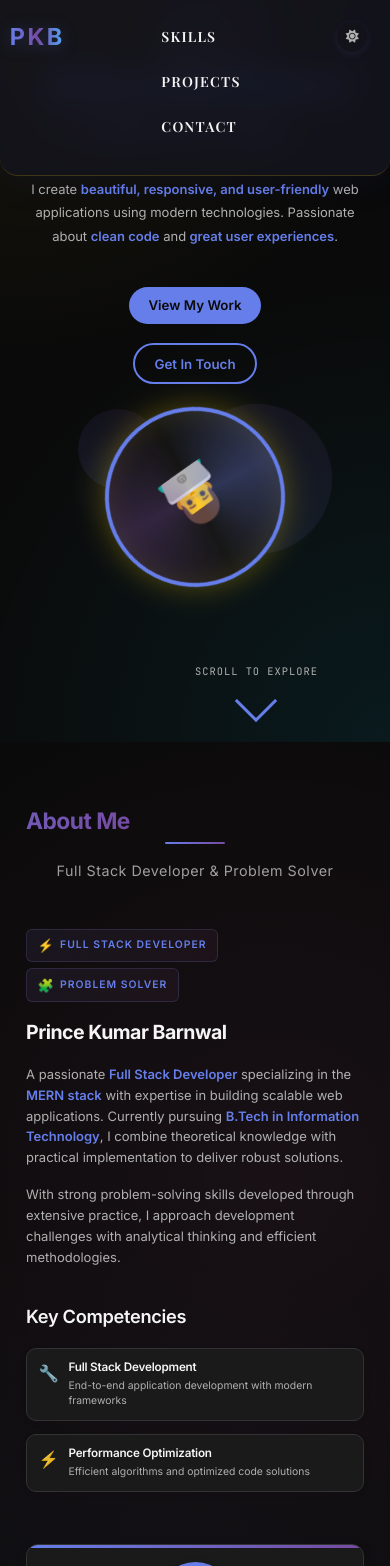
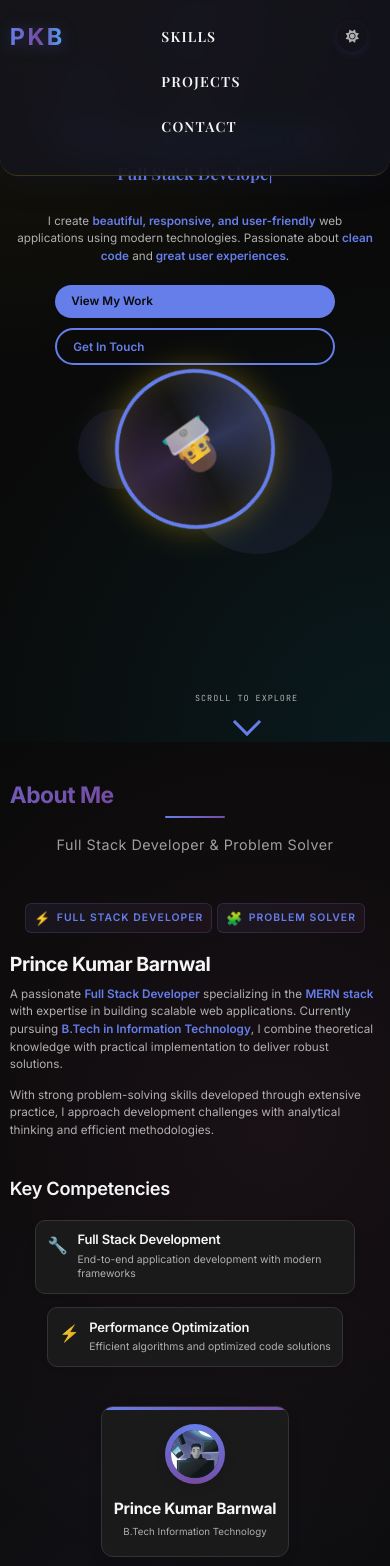
Before and after one commit to princekbarnwal/My_portfolio, a React (Create React App) app in the folder client/: page / in a window 390 px wide. Shown: the part 102-1668 px from the top of the page. Built offline with nearby package versions, Linux system fonts and the light colour scheme.

Commit message:
mobile layout added

```diff
--- a/client/src/components/About.css
+++ b/client/src/components/About.css
@@ -509,19 +509,38 @@
 
 @media (max-width: 768px) {
   .about {
-    padding: 5rem 0;
+    padding: 4rem 0;
+  }
+
+  .about-container {
+    padding: 0 1rem;
   }
 
   .section-title {
     font-size: 2.2rem;
+    margin-bottom: 1.5rem;
+  }
+
+  .about-content {
+    gap: 2rem;
   }
 
   .intro-title {
     font-size: 1.8rem;
+    line-height: 1.3;
+    margin-bottom: 1rem;
+  }
+
+  .intro-description {
+    font-size: 0.95rem;
+    line-height: 1.6;
+    margin-bottom: 1.5rem;
   }
 
   .intro-badges {
     gap: 0.5rem;
+    flex-wrap: wrap;
+    justify-content: center;
   }
 
   .intro-badge {
@@ -531,44 +550,157 @@
 
   .about-stats {
     grid-template-columns: 1fr;
+    gap: 1rem;
+  }
+
+  .stat-card {
+    padding: 1.25rem;
+    text-align: center;
+  }
+
+  .stat-number {
+    font-size: 1.8rem;
+  }
+
+  .stat-label {
+    font-size: 0.75rem;
   }
 
   .profile-card {
     padding: 1.5rem 1rem;
+    margin: 0 auto;
+    max-width: 350px;
   }
 
   .avatar-image {
-    width: 75px;
-    height: 75px;
+    width: 70px;
+    height: 70px;
+  }
+
+  .profile-info h4 {
+    font-size: 1.3rem;
+  }
+
+  .profile-title {
+    font-size: 0.9rem;
+  }
+
+  .profile-subtitle {
+    font-size: 0.8rem;
   }
 
   .expertise-item {
     padding: 1rem;
+    margin: 0 auto;
+    max-width: 400px;
+  }
+
+  .expertise-content h5 {
+    font-size: 1.1rem;
+  }
+
+  .expertise-content p {
+    font-size: 0.85rem;
+    line-height: 1.5;
   }
 
   .links-grid {
     flex-direction: column;
+    gap: 0.5rem;
+  }
+
+  .platform-link {
+    justify-content: center;
+    padding: 0.5rem 1rem;
   }
 }
 
 @media (max-width: 480px) {
+  .about {
+    padding: 3rem 0;
+  }
+
+  .about-container {
+    padding: 0 0.75rem;
+  }
+
   .section-title {
     font-size: 1.8rem;
+    margin-bottom: 1rem;
   }
 
   .intro-title {
     font-size: 1.5rem;
+    line-height: 1.2;
+    margin-bottom: 0.75rem;
+  }
+
+  .intro-description {
+    font-size: 0.9rem;
+    line-height: 1.5;
+    margin-bottom: 1rem;
+  }
+
+  .intro-badges {
+    gap: 0.4rem;
+  }
+
+  .intro-badge {
+    padding: 0.3rem 0.6rem;
+    font-size: 0.75rem;
   }
 
   .expertise-item {
     padding: 0.875rem;
+    margin: 0 auto;
+    max-width: 320px;
+  }
+
+  .expertise-content h5 {
+    font-size: 1rem;
+  }
+
+  .expertise-content p {
+    font-size: 0.8rem;
+    line-height: 1.4;
   }
 
   .profile-card {
     padding: 1.25rem 0.875rem;
+    max-width: 300px;
+  }
+
+  .avatar-image {
+    width: 60px;
+    height: 60px;
+  }
+
+  .profile-info h4 {
+    font-size: 1.2rem;
+  }
+
+  .profile-title {
+    font-size: 0.85rem;
+  }
+
+  .profile-subtitle {
+    font-size: 0.75rem;
   }
 
   .stat-card {
     padding: 1rem 0.75rem;
   }
+
+  .stat-number {
+    font-size: 1.6rem;
+  }
+
+  .stat-label {
+    font-size: 0.7rem;
+  }
+
+  .platform-link {
+    padding: 0.4rem 0.75rem;
+    font-size: 0.75rem;
+  }
 }
--- a/client/src/components/Contact.css
+++ b/client/src/components/Contact.css
@@ -186,43 +186,95 @@
 
 /* Responsive design */
 @media (max-width: 768px) {
+  .contact {
+    padding: 4rem 0;
+  }
+
+  .contact-container {
+    padding: 0 1rem;
+  }
+
   .contact-form {
     padding: 2rem;
+    margin: 0 auto;
+    max-width: 500px;
   }
 
   .form-group {
     margin-bottom: 1.5rem;
   }
 
+  .form-group label {
+    font-size: 0.85rem;
+    margin-bottom: 0.4rem;
+  }
+
   .form-group input,
   .form-group textarea {
     padding: 0.875rem;
     font-size: 0.95rem;
+    border-radius: 6px;
+  }
+
+  .form-group textarea {
+    min-height: 100px;
   }
 
   .submit-btn {
     padding: 0.875rem 1.5rem;
     font-size: 0.9rem;
+    border-radius: 6px;
+  }
+
+  .message {
+    font-size: 0.9rem;
+    padding: 0.875rem;
   }
 }
 
 @media (max-width: 480px) {
+  .contact {
+    padding: 3rem 0;
+  }
+
+  .contact-container {
+    padding: 0 0.75rem;
+  }
+
   .contact-form {
     padding: 1.5rem;
+    margin: 0 auto;
+    max-width: 400px;
+  }
+
+  .form-group {
+    margin-bottom: 1.25rem;
   }
 
   .form-group label {
     font-size: 0.8rem;
+    margin-bottom: 0.3rem;
   }
 
   .form-group input,
   .form-group textarea {
     padding: 0.75rem;
     font-size: 0.9rem;
+    border-radius: 5px;
+  }
+
+  .form-group textarea {
+    min-height: 90px;
   }
 
   .submit-btn {
     padding: 0.75rem 1rem;
     font-size: 0.85rem;
+    border-radius: 5px;
+  }
+
+  .message {
+    font-size: 0.85rem;
+    padding: 0.75rem;
   }
 }
--- a/client/src/components/Hero.css
+++ b/client/src/components/Hero.css
@@ -357,56 +357,147 @@
 }
 
 @media (max-width: 768px) {
+  .hero {
+    min-height: 100vh;
+    padding: 2rem 0;
+  }
+
+  .hero-container {
+    grid-template-columns: 1fr;
+    text-align: center;
+    gap: 2rem;
+    padding: 0 1rem;
+  }
+
   .hero-name {
-    font-size: 2.8rem;
+    font-size: 2.5rem;
+    white-space: normal;
+    line-height: 1.2;
+    margin-bottom: 0.5rem;
   }
 
   .hero-title {
-    font-size: 1.8rem;
+    font-size: 1.6rem;
+    min-height: 2.5rem;
+    margin-bottom: 1rem;
+  }
+
+  .hero-greeting {
+    font-size: 1.3rem;
+    margin-bottom: 0.5rem;
   }
 
   .hero-description {
-    font-size: 1.1rem;
+    font-size: 1rem;
+    line-height: 1.6;
+    margin-bottom: 2rem;
+    max-width: 100%;
+    padding: 0 0.5rem;
   }
 
   .hero-buttons {
     flex-direction: column;
     align-items: center;
+    gap: 1rem;
+    width: 100%;
+    max-width: 300px;
+    margin: 0 auto;
+  }
+
+  .hero-buttons .btn {
+    width: 100%;
+    padding: 0.875rem 1.5rem;
+    font-size: 0.95rem;
   }
 
   .hero-avatar {
-    width: 220px;
-    height: 220px;
+    width: 200px;
+    height: 200px;
+    margin: 0 auto;
   }
 
   .avatar-placeholder {
-    font-size: 5rem;
+    font-size: 4.5rem;
+  }
+
+  .scroll-indicator {
+    bottom: 1rem;
+  }
+
+  .scroll-text {
+    font-size: 0.7rem;
+  }
+
+  .scroll-arrow {
+    width: 25px;
+    height: 25px;
   }
 }
 
 @media (max-width: 480px) {
+  .hero {
+    min-height: 100vh;
+    padding: 1.5rem 0;
+  }
+
+  .hero-container {
+    gap: 1.5rem;
+    padding: 0 0.75rem;
+  }
+
   .hero-name {
-    font-size: 2.2rem;
+    font-size: 2rem;
+    line-height: 1.1;
+    margin-bottom: 0.5rem;
   }
 
   .hero-title {
-    font-size: 1.5rem;
+    font-size: 1.3rem;
+    min-height: 2rem;
+    margin-bottom: 0.75rem;
   }
 
   .hero-greeting {
-    font-size: 1.2rem;
+    font-size: 1.1rem;
+    margin-bottom: 0.5rem;
   }
 
   .hero-description {
-    font-size: 1rem;
+    font-size: 0.9rem;
+    line-height: 1.5;
+    margin-bottom: 1.5rem;
+    padding: 0 0.25rem;
+  }
+
+  .hero-buttons {
+    gap: 0.75rem;
+    max-width: 280px;
+  }
+
+  .hero-buttons .btn {
+    padding: 0.75rem 1.25rem;
+    font-size: 0.9rem;
   }
 
   .hero-avatar {
-    width: 180px;
-    height: 180px;
+    width: 160px;
+    height: 160px;
   }
 
   .avatar-placeholder {
-    font-size: 4rem;
+    font-size: 3.5rem;
+  }
+
+  .scroll-indicator {
+    bottom: 0.75rem;
+  }
+
+  .scroll-text {
+    font-size: 0.65rem;
+  }
+
+  .scroll-arrow {
+    width: 20px;
+    height: 20px;
   }
 }
--- a/client/src/components/Projects.js
+++ b/client/src/components/Projects.js
@@ -28,7 +28,7 @@ const Projects = ({ darkMode }) => {
       technologies: ['React.js', 'CSS3', 'JavaScript', 'HTML5', 'Responsive Design'],
       image: portfolioImg,
       github: 'https://github.com/princekbarnwal/My_portfolio',
-      live: 'https://princekbarnwal-portfolio.vercel.app/',
+      live: 'https://princekbarnwal.vercel.app/',
       features: [
         'Dark/Light mode toggle',
         'Responsive design for all devices',
--- a/client/src/components/Skills.css
+++ b/client/src/components/Skills.css
@@ -588,7 +588,11 @@
 
 @media (max-width: 768px) {
   .skills {
-    padding: 6rem 0;
+    padding: 4rem 0;
+  }
+
+  .skills-container {
+    padding: 0 1rem;
   }
 
   .skills-grid {
@@ -598,30 +602,101 @@
 
   .category-filters {
     gap: 0.5rem;
+    flex-wrap: wrap;
+    justify-content: center;
   }
 
   .category-filter {
     padding: 0.6rem 1.2rem;
     font-size: 0.85rem;
+    min-width: auto;
   }
 
   .skill-card {
     padding: 1.5rem;
+    margin: 0 auto;
+    max-width: 400px;
+  }
+
+  .skill-header {
+    gap: 1rem;
+  }
+
+  .skill-icon-wrapper {
+    width: 55px;
+    height: 55px;
+  }
+
+  .skill-icon {
+    font-size: 1.8rem;
+  }
+
+  .skill-name {
+    font-size: 1.2rem;
+  }
+
+  .skill-description {
+    font-size: 0.9rem;
+    line-height: 1.5;
+  }
+
+  .progress-container {
+    gap: 1rem;
+  }
+
+  .progress-bar {
+    height: 8px;
+  }
+
+  .skill-level {
+    font-size: 0.85rem;
+  }
+
+  .skill-experience {
+    font-size: 0.8rem;
   }
 
   .section-title {
     font-size: 2rem;
+    margin-bottom: 1.5rem;
   }
 
   .summary-grid {
     grid-template-columns: 1fr;
     gap: 1.5rem;
   }
+
+  .summary-card {
+    padding: 1.5rem;
+    margin: 0 auto;
+    max-width: 350px;
+  }
+
+  .summary-icon {
+    width: 50px;
+    height: 50px;
+  }
+
+  .summary-icon i {
+    font-size: 1.3rem;
+  }
+
+  .summary-card h4 {
+    font-size: 1.1rem;
+  }
+
+  .summary-card p {
+    font-size: 0.85rem;
+  }
 }
 
 @media (max-width: 480px) {
+  .skills {
+    padding: 3rem 0;
+  }
+
   .skills-container {
-    padding: 0 1rem;
+    padding: 0 0.75rem;
   }
 
   .skill-header {
@@ -631,16 +706,21 @@
   }
 
   .skill-icon-wrapper {
-    width: 50px;
-    height: 50px;
+    width: 45px;
+    height: 45px;
   }
 
   .skill-icon {
-    font-size: 1.5rem;
+    font-size: 1.4rem;
   }
 
   .skill-name {
-    font-size: 1.1rem;
+    font-size: 1rem;
+  }
+
+  .skill-description {
+    font-size: 0.85rem;
+    line-height: 1.4;
   }
 
   .progress-container {
@@ -649,8 +729,17 @@
     gap: 0.5rem;
   }
 
+  .progress-bar {
+    height: 6px;
+  }
+
   .skill-level {
     text-align: left;
+    font-size: 0.8rem;
+  }
+
+  .skill-experience {
+    font-size: 0.75rem;
   }
 
   .category-filter {
@@ -660,6 +749,38 @@
 
   .category-filter span {
     display: none;
+  }
+
+  .skill-card {
+    padding: 1.25rem;
+    max-width: 320px;
+  }
+
+  .summary-card {
+    padding: 1.25rem;
+    max-width: 300px;
+  }
+
+  .summary-icon {
+    width: 45px;
+    height: 45px;
+  }
+
+  .summary-icon i {
+    font-size: 1.2rem;
+  }
+
+  .summary-card h4 {
+    font-size: 1rem;
+  }
+
+  .summary-card p {
+    font-size: 0.8rem;
+  }
+
+  .section-title {
+    font-size: 1.75rem;
+    margin-bottom: 1rem;
   }
 }
 
```
Also changed, not shown: client/src/components/Footer.css (+80 -4 lines), client/src/components/Projects.css (+126 -9 lines).
